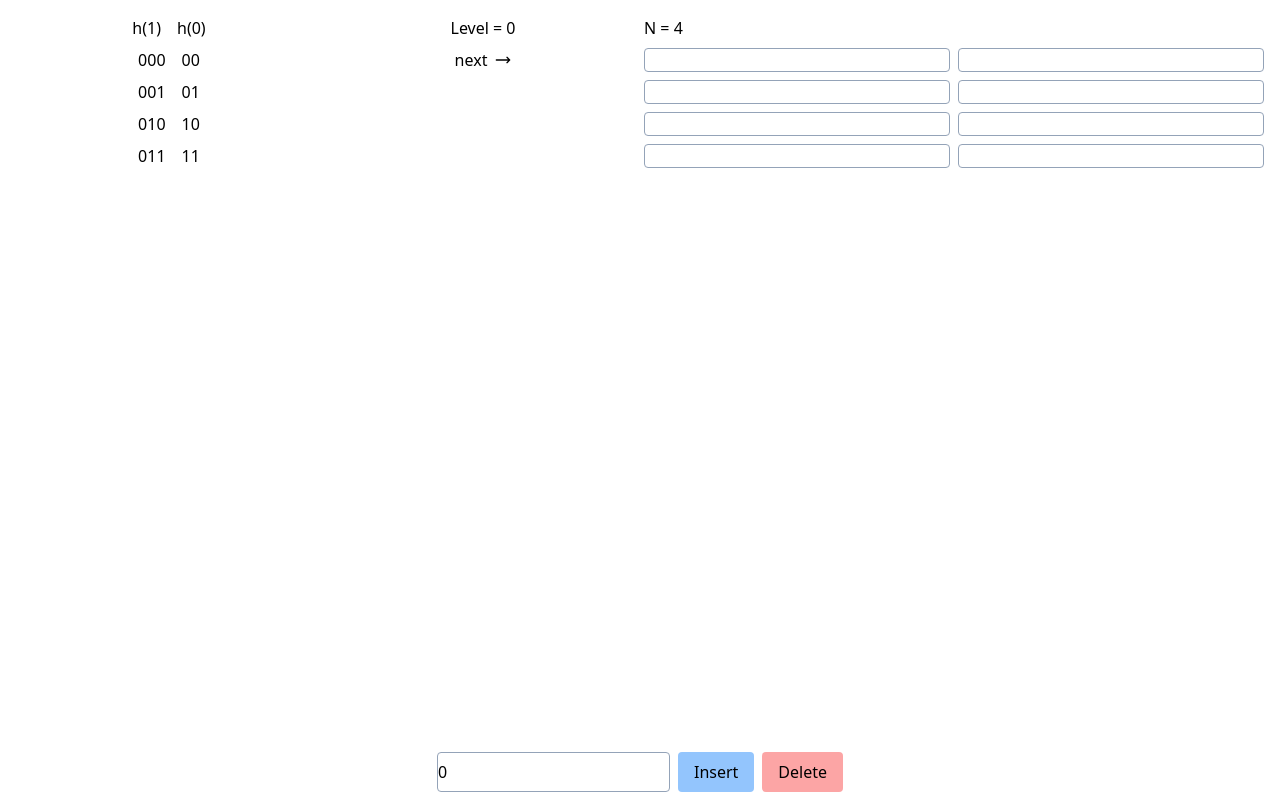
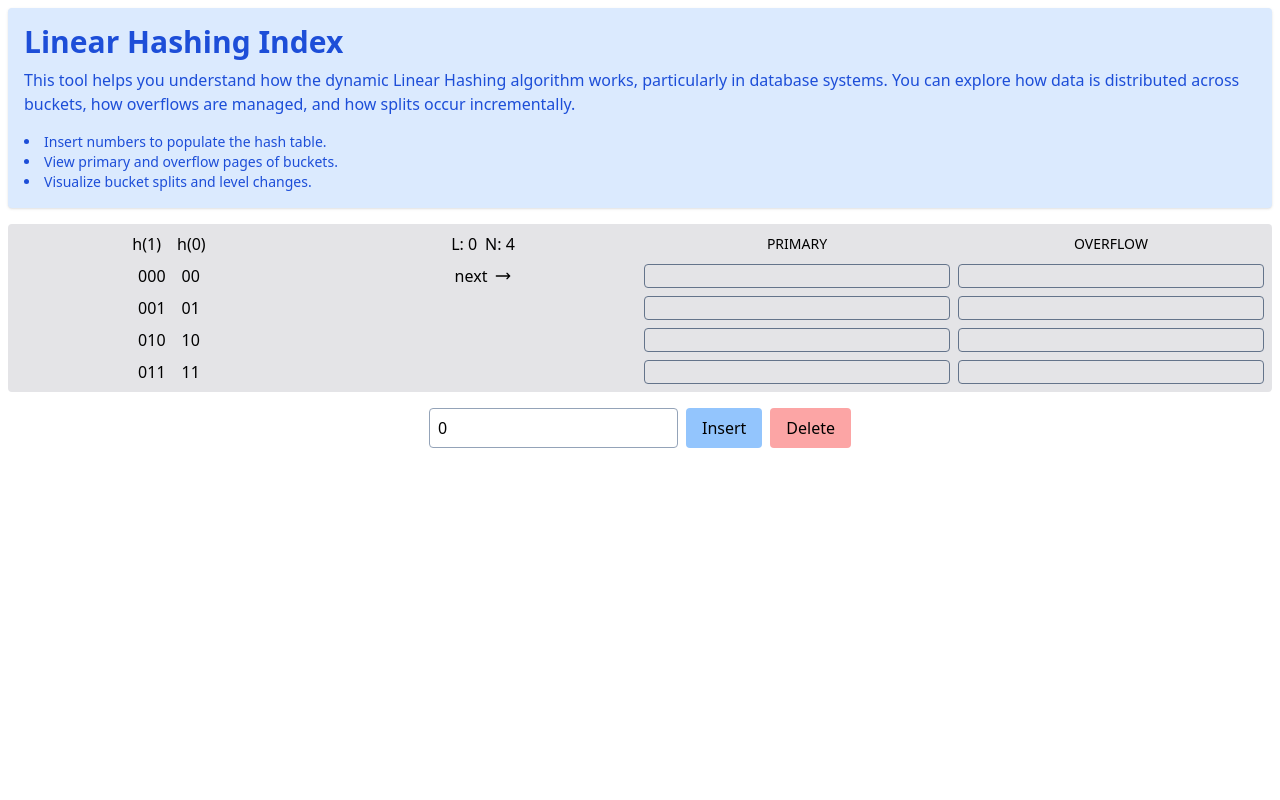
Before and after one commit to amarustavdic/linear-hashing, a SvelteKit app: page / in a window 1280 px wide. Built offline with nearby package versions, Linux system fonts and the light colour scheme.

Commit message:
added title and info

```diff
--- a/src/routes/+page.svelte
+++ b/src/routes/+page.svelte
@@ -23,22 +23,46 @@
 
 </script>
 
-<div class="w-screen h-screen box-border flex flex-col p-2 items-center justify-between">
+<div class="w-screen h-screen box-border flex flex-col gap-4 p-2 items-center justify-start">
+
+	<!-- Project Info -->
+	<div class="w-full p-4 bg-blue-100 rounded shadow">
+		<h1 class="text-3xl font-bold mb-2 text-blue-700">Linear Hashing Index</h1>
+		<p class="text-base text-blue-700">
+			This tool helps you understand how the dynamic Linear Hashing algorithm works,
+			particularly in database systems. You can explore how data is distributed across buckets,
+			how overflows are managed, and how splits occur incrementally.
+		</p>
+		<ul class="list-disc list-inside mt-4 text-blue-700 text-sm">
+			<li>Insert numbers to populate the hash table.</li>
+			<li>View primary and overflow pages of buckets.</li>
+			<li>Visualize bucket splits and level changes.</li>
+		</ul>
+	</div>
+
+
 	<!-- State of Linear Hashing Index -->
-	<div class="w-full min-w-80 grid grid-cols-4 gap-2 p-2 rounded">
+	<div class="w-full min-w-80 grid grid-cols-4 gap-2 p-2 rounded bg-zinc-200">
 
 		<!-- Hint -->
 		<div class="flex gap-4 items-center justify-center">
 			<div>h(1)</div>
 			<div>h(0)</div>
 		</div>
-		<div class="flex items-center justify-center">
-			Level = {metadata.level}
+		<div class="flex gap-2 items-center justify-center">
+			<span>
+				L: {metadata.level}
+			</span>
+			<span>
+				N: {metadata.N}
+			</span>
 		</div>
-		<div class="flex items-center justify-start">
-			N = {metadata.N}
+		<div class="flex items-center justify-center font-medium text-sm">
+			PRIMARY
 		</div>
-		<div></div>
+		<div class="flex items-center justify-center font-medium text-sm">
+			OVERFLOW
+		</div>
 
 		{#each data.buckets as bucket, i}
 
@@ -60,7 +84,7 @@
 			</div>
 
 			<!-- Primary Pages -->
-			<div class="flex items-center justify-start gap-2 border border-slate-400 rounded px-2 min-h-5 overflow-auto">
+			<div class="flex items-center justify-start gap-2 border border-slate-500 rounded px-2 min-h-5 overflow-auto">
 				{#each bucket.entries as value}
 					<div class="">
 						{value}
@@ -69,7 +93,7 @@
 			</div>
 
 			<!-- Overflow Pages -->
-			<div class="flex items-center justify-start gap-2 border border-slate-400 rounded px-2 min-h-5 overflow-auto">
+			<div class="flex items-center justify-start gap-2 border border-slate-500 rounded px-2 min-h-5 overflow-auto">
 				{#each bucket.overflow as value}
 					<div class="">
 						{value}
@@ -83,7 +107,7 @@
 	<!-- Controls -->
 	<div class="flex gap-2 items-center justify-between">
 		<input
-			class="border border-slate-400 rounded w-full h-full" type="number" name="" id=""
+			class="px-2 border border-slate-400 rounded w-full h-full" type="number" name="" id=""
 			bind:value={key}
 		>
 		<button
```
